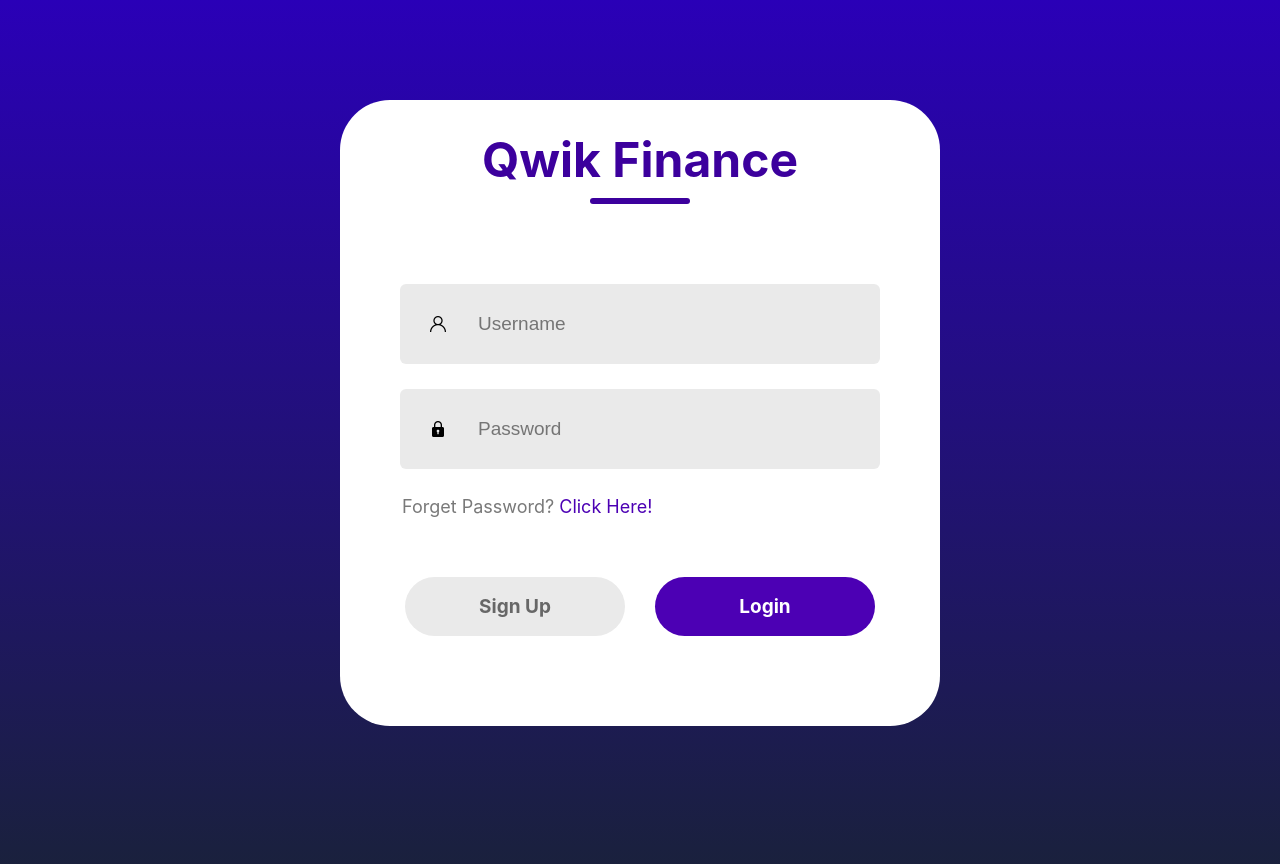
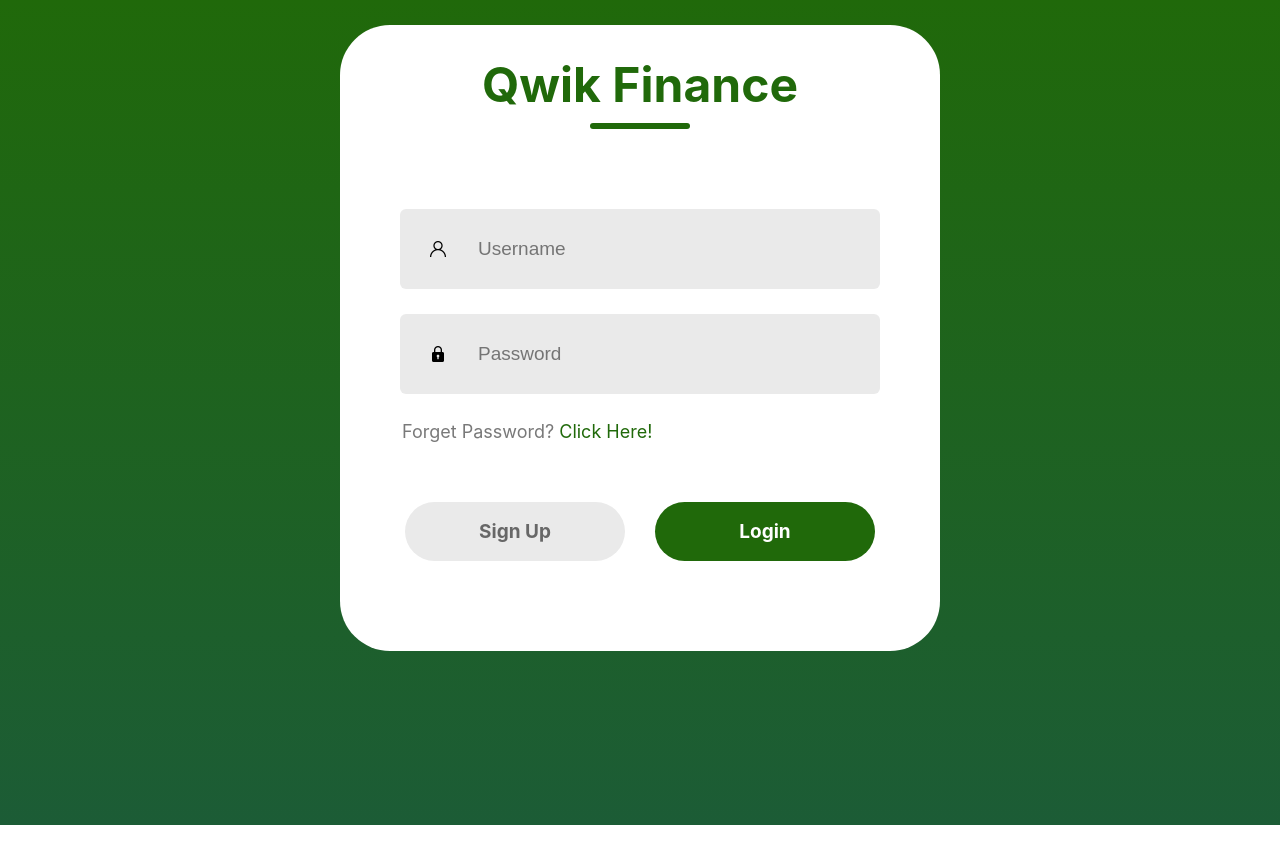
Before and after one commit to jaronlong52/Personal_Finance_App_Capstone, a React (Vite) app: page / in a window 1280 px wide. Shown: the top 864 px of the page. After the commit the page ends 825 px from the top, so only its background shows below. Built offline with nearby package versions, Linux system fonts and the light colour scheme.

Commit message:
Changed color Scheme

```diff
--- a/src/components/login/login.css
+++ b/src/components/login/login.css
@@ -2,7 +2,7 @@
     display: flex;
     flex-direction: column;
     margin: auto;
-    margin-top: 100px;
+    margin-top: 25px;
     width: 600px;
     background: #fff;
     padding-bottom: 30px;
@@ -19,7 +19,7 @@
 }
 
 .text{
-    color: #3c009d;
+    color: #20690a;
     font-size: 48px;
     font-weight: 700;
 }
@@ -27,7 +27,7 @@
 .underline{
     width: 100px;
     height: 6px;
-    background: #3c009d;
+    background: #20690a;
     border-radius: 9px;
 }
 
@@ -72,7 +72,7 @@
 }
 
 .forgot-password span{
-    color: #4c00b4;
+    color: #20690a;
     cursor: pointer;
 }
 
@@ -89,7 +89,7 @@
     width: 220px;
     height: 59px;
     color: #fff;
-    background: #4c00b4;
+    background: #20690a;
     border-radius: 50px;
     font-size: 19px;
     font-weight: 700;
--- a/src/index.css
+++ b/src/index.css
@@ -3,5 +3,5 @@ body {
   font-family: -apple-system, BlinkMacSystemFont, Segoe UI, Roboto, Oxygen, Ubuntu, Cantarell,
     Fira Sans, Droid Sans, Helvetica Neue, sans-serif;
   height: 100vh;
-  background: linear-gradient(#2A00B7, #192238)
+  background: linear-gradient(#20690a, #1c5c36)
 }
```
